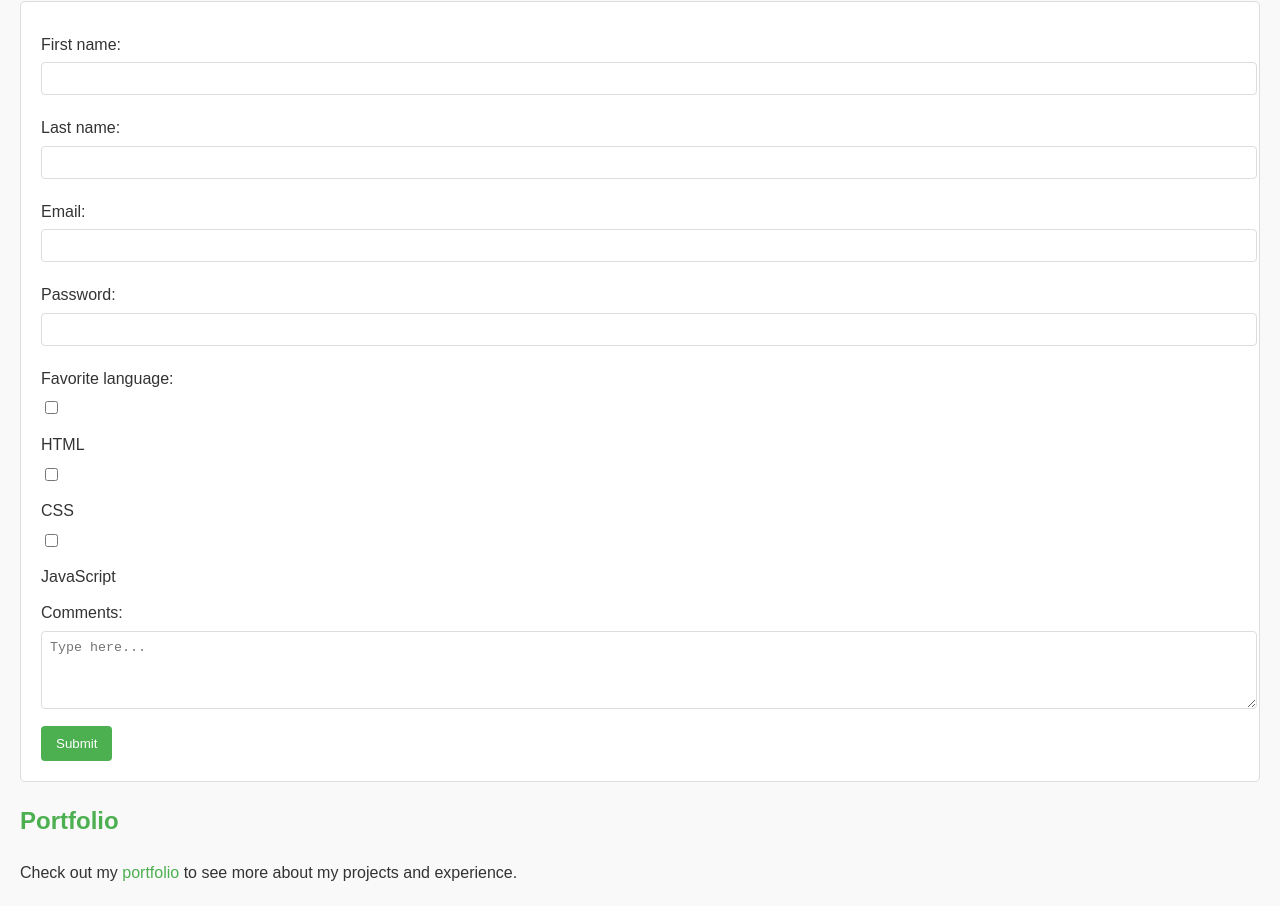
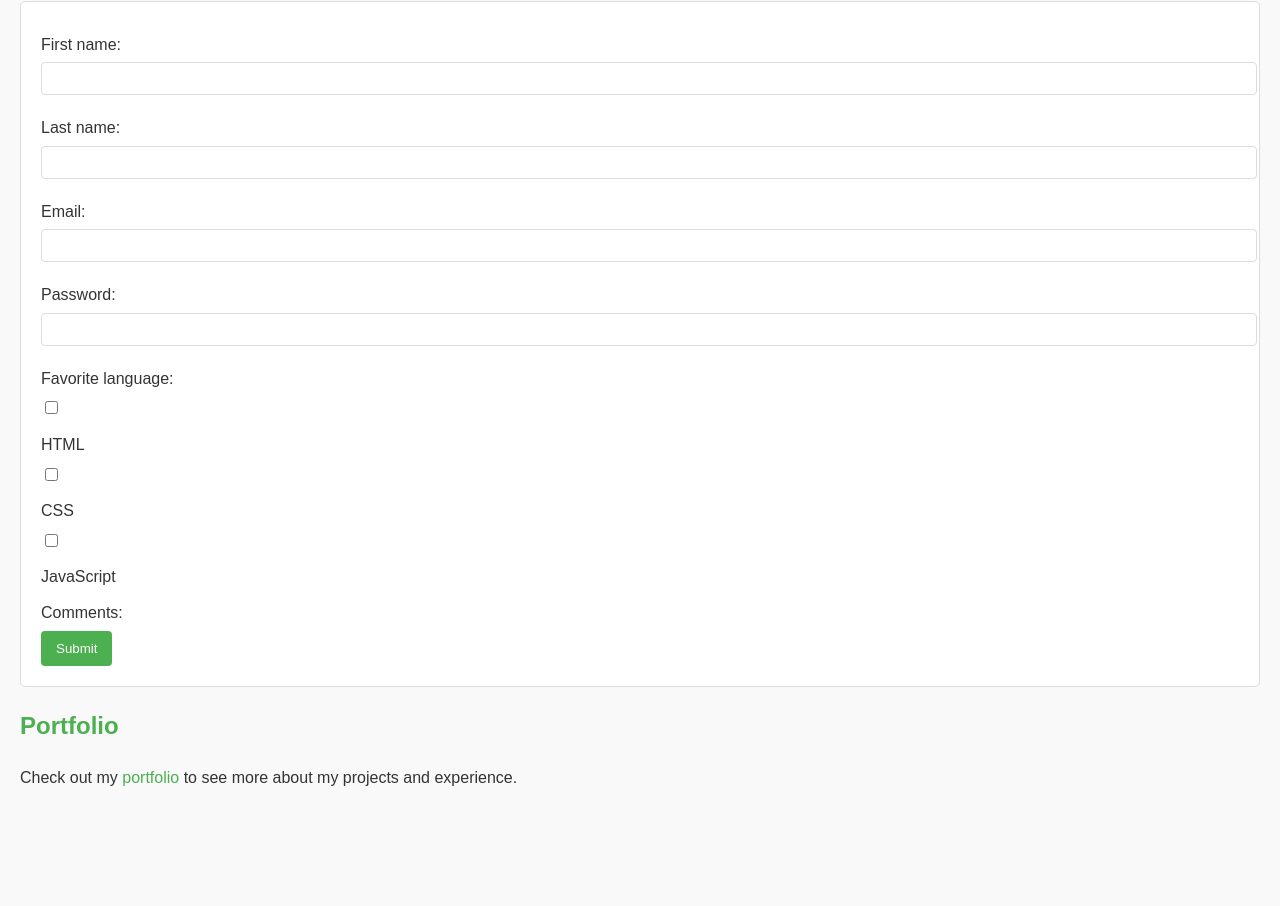
Before and after one commit to debkundu1507/DEBJEET-KUNDU, a plain HTML site: page index.html in a window 1280 px wide. Shown: the part 1219-2125 px from the top of the page. After the commit the page ends 2029 px from the top, so only its background shows below. Drawn offline with Linux system fonts and the light colour scheme.

Commit message:
Update index.html

```diff
--- a/index.html
+++ b/index.html
@@ -165,7 +165,7 @@
         <label for="javascript">JavaScript</label>
 
         <label for="comments">Comments:</label>
-        <textarea id="comments" name="comments" rows="4" cols="50" placeholder="Type here..."></textarea>
+
 
         <input type="submit" value="Submit">
     </form>
```
